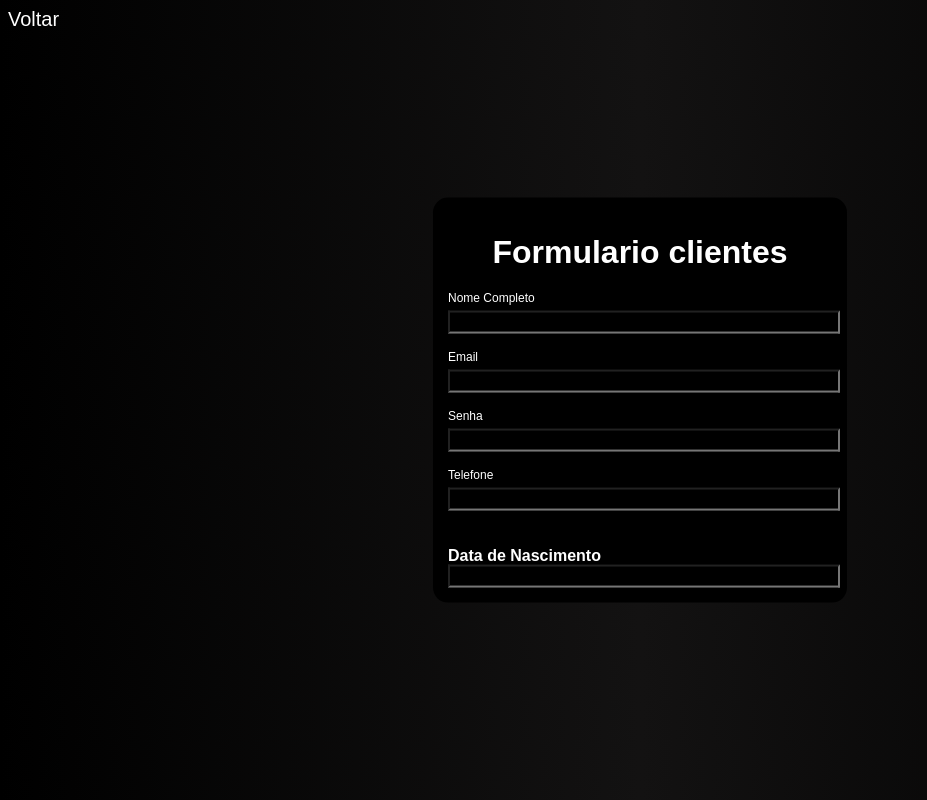
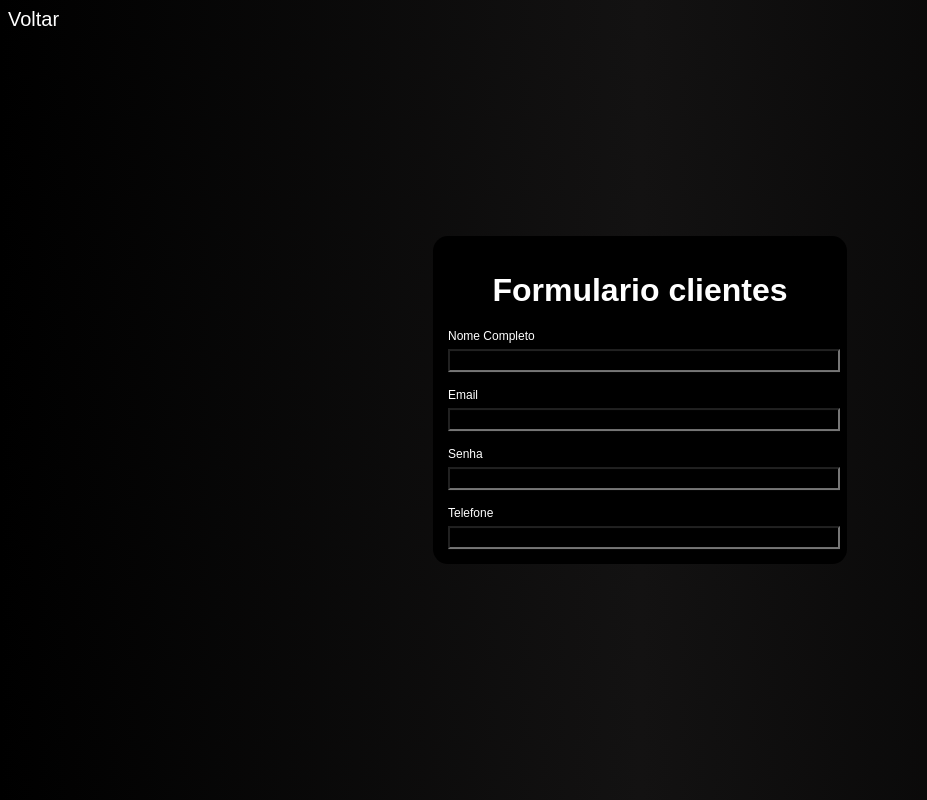
Before and after one commit to MuriloSarti/Projeto_Crud, a PHP site: page /formulario.php in a window 1280 px wide. Shown: the whole page, without its empty margins (0-927 px from the left). Run offline with PHP 8.4, Linux system fonts and the light colour scheme.

Commit message:
Feat: alterando formulario

```diff
--- a/php/formulario.php
+++ b/php/formulario.php
@@ -143,10 +143,7 @@ if (isset($_POST['submit'])) {
                     <input type="cel" name="telefone" id="telefone" class="inputUser" required>
                     <label for="telefone" class="label_input">Telefone</label>
                 </div>
-                <br>
-                <br>
-                <label for="nome"> <b> Data de Nascimento </b> </label>
-                <input type="text" name="data_nascimento" class="inputUser" id="date" class="inputUser" required>
+
             </div>
         </form>
     </div>
@@ -154,7 +151,6 @@ if (isset($_POST['submit'])) {
     <script>
         $('#telefone').mask('(00) 0000-0000');
 
-        $('#date').mask('00/00/0000');
     </script>
 
 </body>
```
